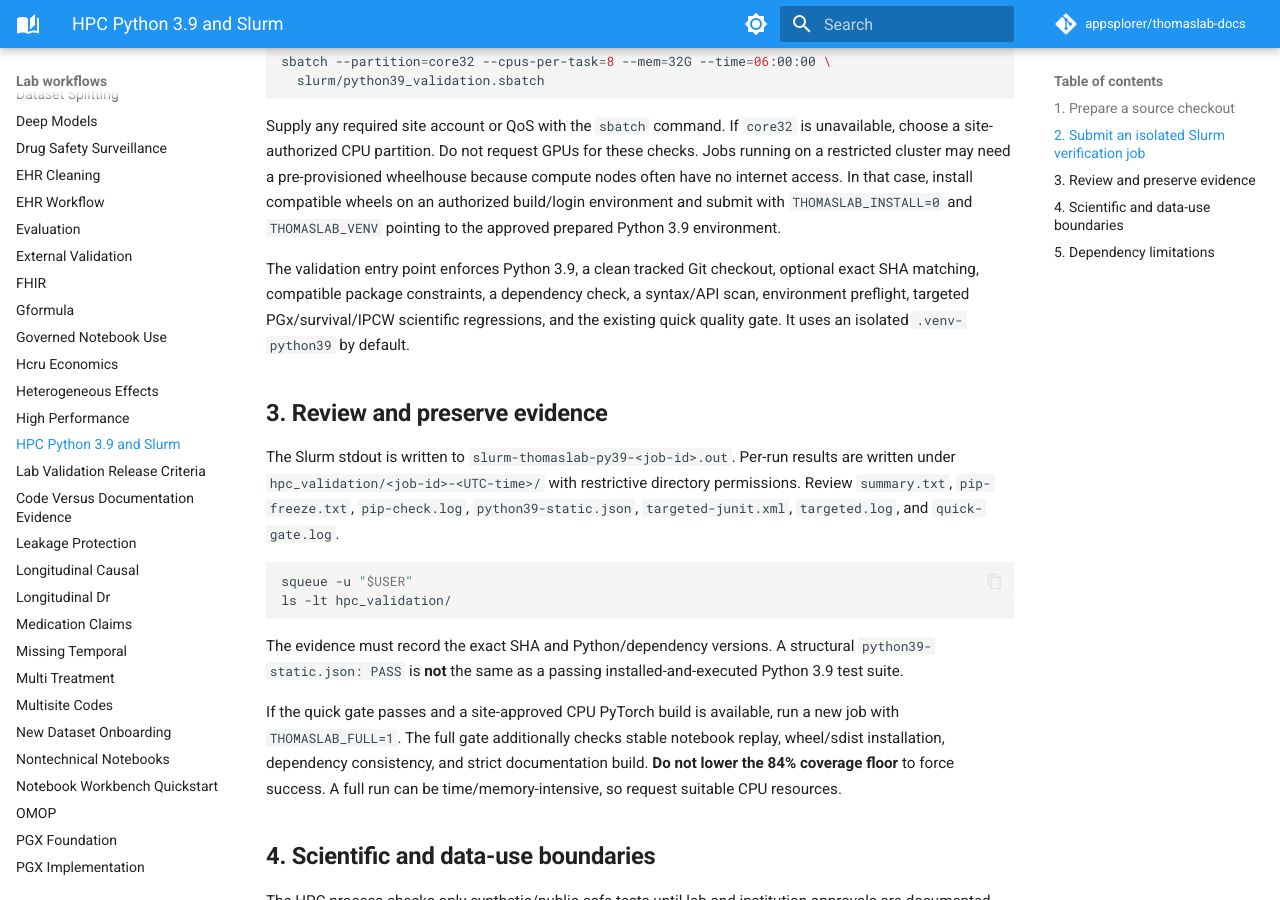
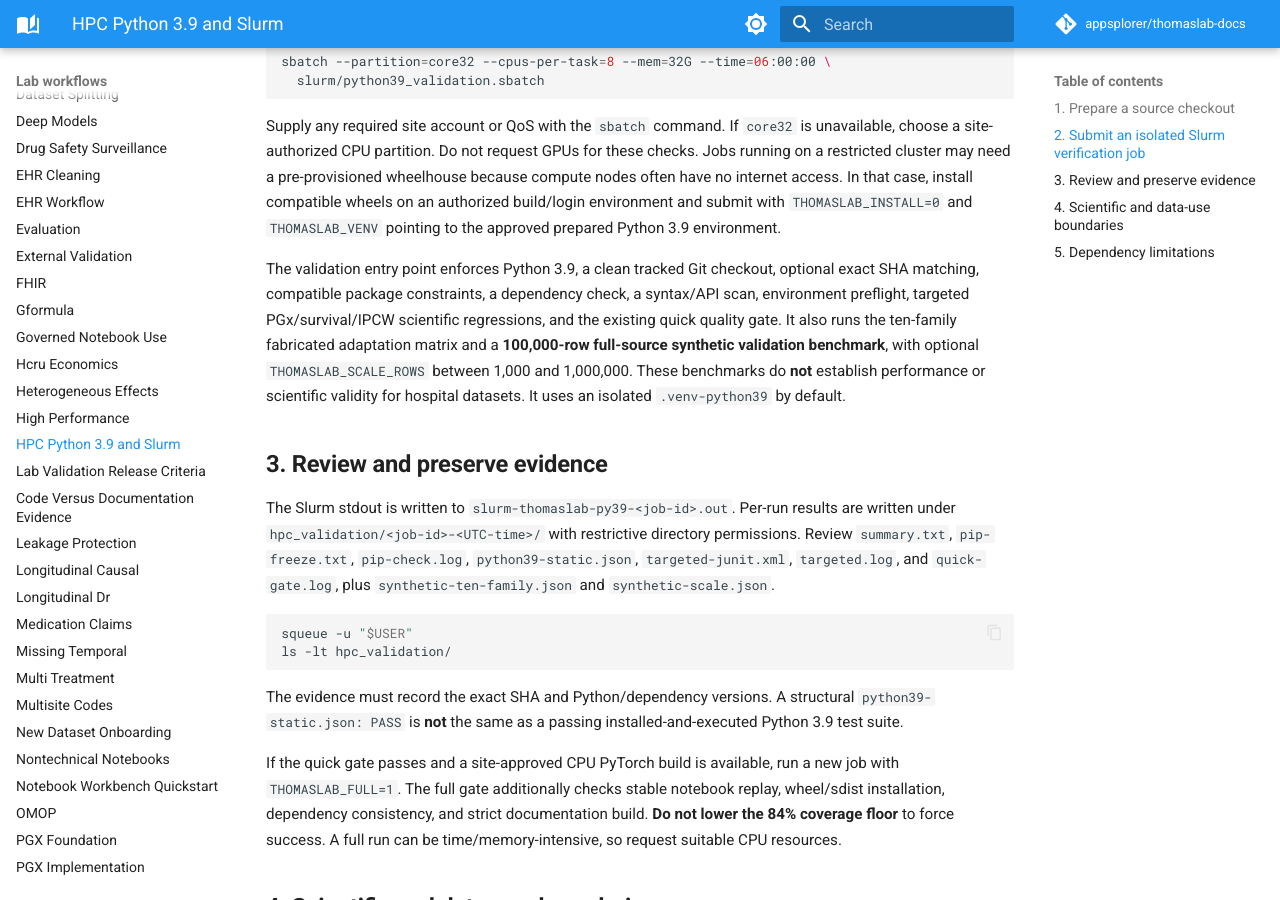
Before and after one commit to appsplorer/thomaslab-docs, an MkDocs documentation site: the page built from docs/guides/hpc-python39.md, in a window 1280 px wide and 900 px high, scrolled down 1138 px. Built offline with MkDocs 1.6.1 and Material for MkDocs 9.7.7, drawn with Linux system fonts in a browser that asks for light colours; comment, search, counter and statistics services are not loaded.

Commit message:
docs: document synthetic HPC benchmark evidence and limits

````diff
--- a/docs/guides/hpc-python39.md
+++ b/docs/guides/hpc-python39.md
@@ -46,11 +46,11 @@ sbatch --partition=core32 --cpus-per-task=8 --mem=32G --time=06:00:00 \
 
 Supply any required site account or QoS with the `sbatch` command. If `core32` is unavailable, choose a site-authorized CPU partition. Do not request GPUs for these checks. Jobs running on a restricted cluster may need a pre-provisioned wheelhouse because compute nodes often have no internet access. In that case, install compatible wheels on an authorized build/login environment and submit with `THOMASLAB_INSTALL=0` and `THOMASLAB_VENV` pointing to the approved prepared Python 3.9 environment.
 
-The validation entry point enforces Python 3.9, a clean tracked Git checkout, optional exact SHA matching, compatible package constraints, a dependency check, a syntax/API scan, environment preflight, targeted PGx/survival/IPCW scientific regressions, and the existing quick quality gate. It uses an isolated `.venv-python39` by default.
+The validation entry point enforces Python 3.9, a clean tracked Git checkout, optional exact SHA matching, compatible package constraints, a dependency check, a syntax/API scan, environment preflight, targeted PGx/survival/IPCW scientific regressions, and the existing quick quality gate. It also runs the ten-family fabricated adaptation matrix and a **100,000-row full-source synthetic validation benchmark**, with optional `THOMASLAB_SCALE_ROWS` between 1,000 and 1,000,000. These benchmarks do **not** establish performance or scientific validity for hospital datasets. It uses an isolated `.venv-python39` by default.
 
 ## 3. Review and preserve evidence
 
-The Slurm stdout is written to `slurm-thomaslab-py39-<job-id>.out`. Per-run results are written under `hpc_validation/<job-id>-<UTC-time>/` with restrictive directory permissions. Review `summary.txt`, `pip-freeze.txt`, `pip-check.log`, `python39-static.json`, `targeted-junit.xml`, `targeted.log`, and `quick-gate.log`.
+The Slurm stdout is written to `slurm-thomaslab-py39-<job-id>.out`. Per-run results are written under `hpc_validation/<job-id>-<UTC-time>/` with restrictive directory permissions. Review `summary.txt`, `pip-freeze.txt`, `pip-check.log`, `python39-static.json`, `targeted-junit.xml`, `targeted.log`, and `quick-gate.log`, plus `synthetic-ten-family.json` and `synthetic-scale.json`.
 
 ```bash
 squeue -u "$USER"
````
